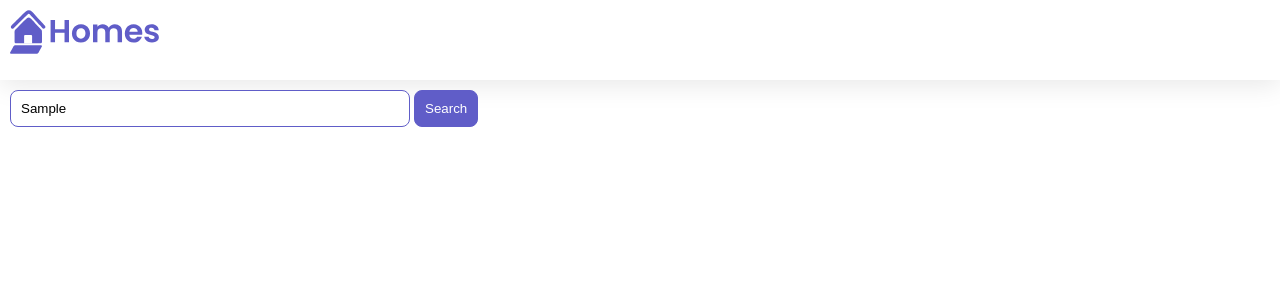
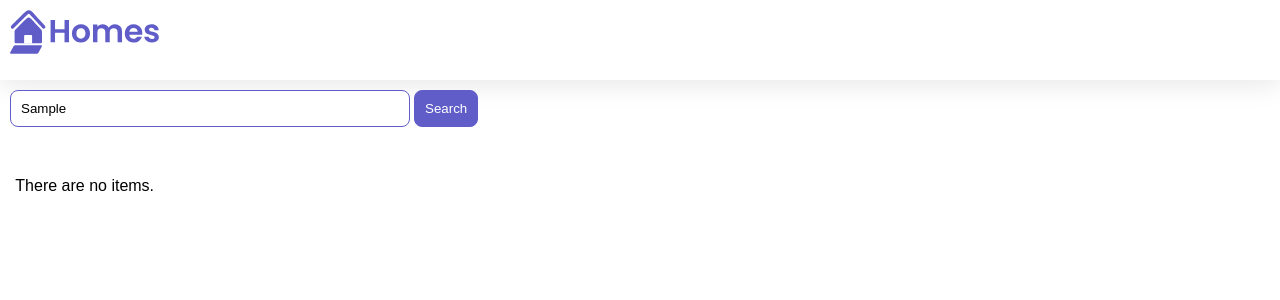
Before and after one commit to JordiiVidal/angular-tutorial, an Angular app: page / in a window 1280 px wide. Both pictures are taken after typing "Sample" into the empty fields and a click on the button "Search". Shown: the top 300 px of the page. Built offline with nearby package versions, Linux system fonts and the light colour scheme; data requests are answered from the project's data file.

Commit message:
empty block

```diff
--- a/src/app/pages/home/home.component.html
+++ b/src/app/pages/home/home.component.html
@@ -7,5 +7,7 @@
 <section class="results">
     @for (housingLocation of filtredLocationList; track housingLocation.id){
     <app-housing-location [housingLocation]="housingLocation" />
+    } @empty {
+    <p>There are no items.</p>
     }
 </section>
```
